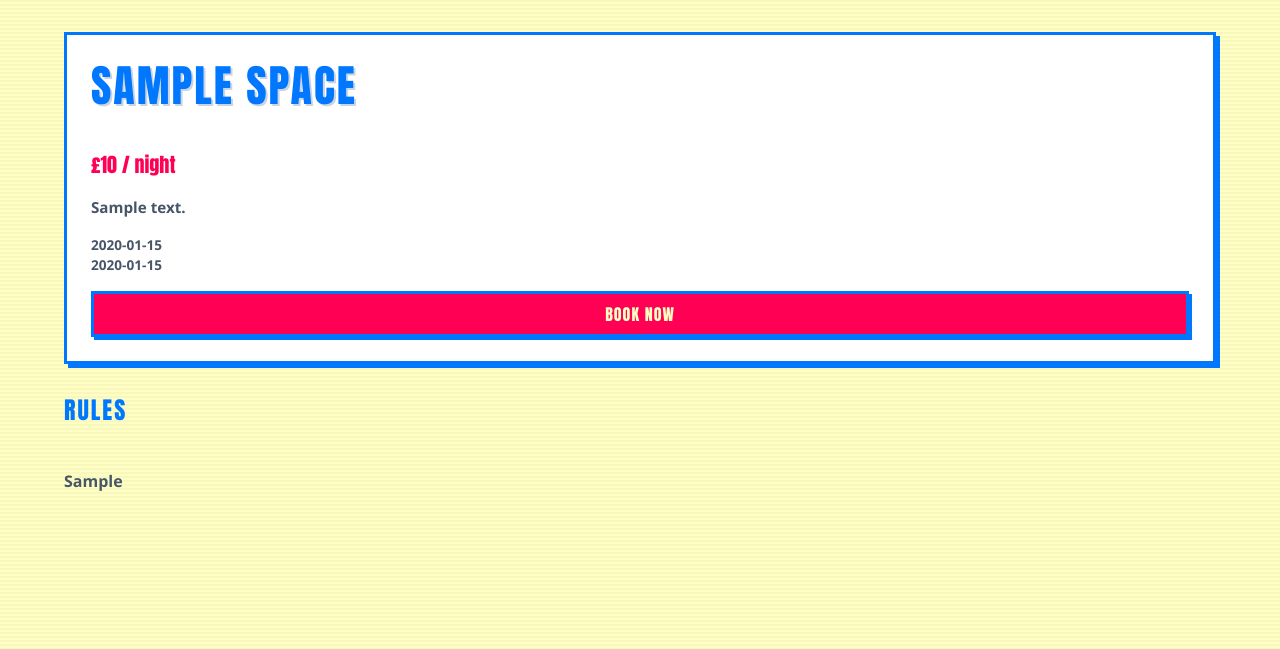
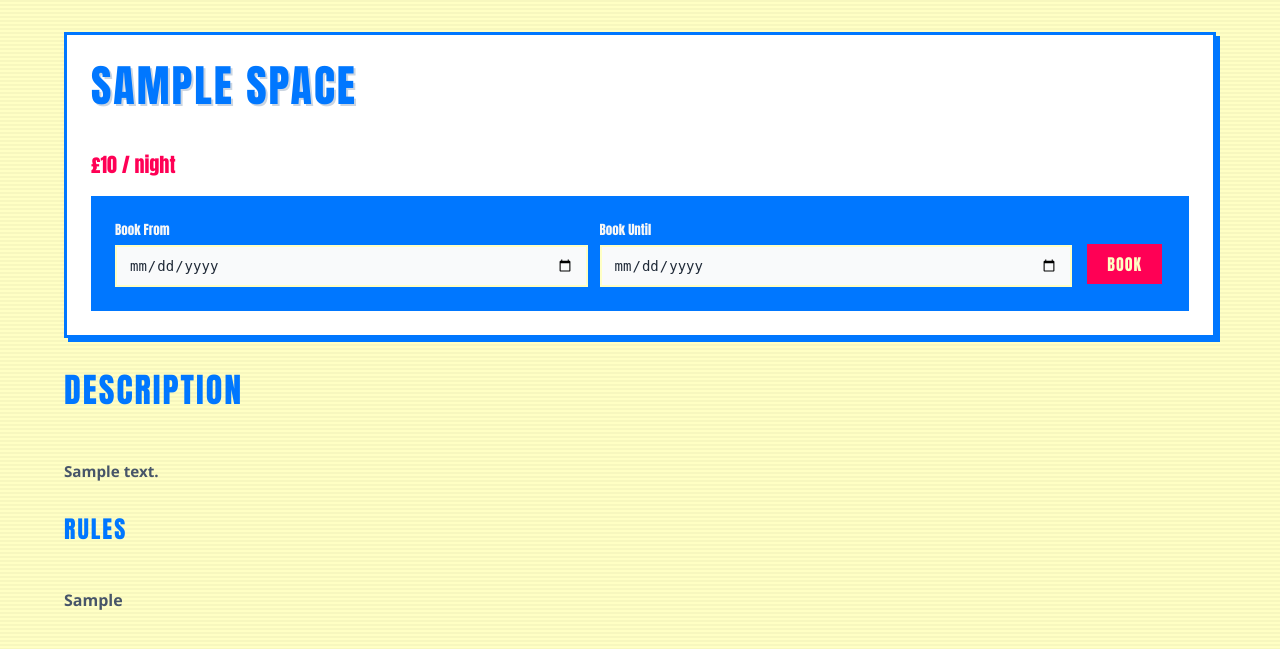
Before and after one commit to charlieloughran/arcadia-bnb, a Spring Boot app: page /spaces/1 in a window 1280 px wide. Shown: the part 78-727 px from the top of the page. Run offline with Spring Boot 4, Linux system fonts and the light colour scheme; tables that the repository leaves empty hold one stand-in row (values such as "Sample post"); some of the project's set-up classes (security, data sources, template engines, error pages and the like) are left out, and stand-ins take their place; some libraries are stand-ins or nearby versions.

Commit message:
Users can book a space

```diff
--- a/src/main/java/com/makers/makersbnb/SecurityConfig.java
+++ b/src/main/java/com/makers/makersbnb/SecurityConfig.java
@@ -27,7 +27,7 @@ public class SecurityConfig {
     public SecurityFilterChain securityFilterChain(HttpSecurity http) throws Exception {
         http
                 .authorizeHttpRequests(auth -> auth
-                        .requestMatchers("/","/contactus","/termsandconditions", "/spaces/**", "/team", "/css/**").permitAll()
+                        .requestMatchers("/","/contactus","/termsandconditions", "/spaces/**", "/spaces/*/book", "/team", "/css/**").permitAll()
                         .anyRequest().authenticated())
                 .oauth2Login(Customizer.withDefaults())
                 .logout(logout -> logout
--- /dev/null
+++ b/src/main/resources/db/migration/V7__change-column-name-bookings.sql
@@ -0,0 +1,2 @@
+ALTER TABLE bookings RENAME COLUMN bookedFrom TO booked_from;
+ALTER TABLE bookings RENAME COLUMN bookedUntil TO booked_until;
--- a/src/main/resources/templates/Team.html
+++ b/src/main/resources/templates/Team.html
@@ -11,8 +11,8 @@
 <div th:insert="~{navbar :: navbar}">  </div>
 
 <div class="container">
-<ul>
-    <li id="team-list" th:each="teamMember : ${team}" th:text="${teamMember}"></li>
+<ul id="team-list">
+    <li  th:each="teamMember : ${team}" th:text="${teamMember}"></li>
 </ul>
 </div>
 </body>
--- a/src/main/resources/templates/spaces/SpaceDetails.html
+++ b/src/main/resources/templates/spaces/SpaceDetails.html
@@ -12,17 +12,29 @@
 
 
 <div class="container">
+
+
+
 <div class="space-card" th:object="${space}">
     <h1 th:text="*{name}">Name</h1>
     <p class="space-price" th:text="${'£' + space.price + ' / night'}"> / night</p>
-    <p class="space-desc" th:text="*{description}">Description</p>
-    <div class="space-availability">
-        <p th:text="*{availability_start}">Available From</p>
-        <p th:text="*{availability_end}">Available To</p>
+    <div class="search-section-wrapper">
+        <form class="search-form" th:action="@{/spaces/{id}/book(id=*{id})}" method="post">
+            <div class="input-group">
+                <label for="booked_from">Book From</label>
+                <input type="date" id="booked_from" name="booked_from" th:value="${selectedDate}" required />
+            </div>
+            <div class="input-group">
+                <label for="booked_until">Book Until</label>
+                <input type="date" id="booked_until" name="booked_until" th:value="${selectedDate}" required />
+            </div>
+            <button type="submit" class="btn btn-primary">Book</button>
+        </form>
     </div>
-    <a th:href="@{/spaces/{id}/book(id=*{id})}" class="btn btn-primary">Book Now</a>
 </div>
 
+    <h2>Description</h2>
+    <p class="space-desc" th:text="${space.description}">Description</p>
     <h3>Rules</h3>
     <p th:text="${space.rules}">Rules</p>
 
```
Also changed, not shown: src/main/java/com/makers/makersbnb/controller/BookingController.java (+30 -0 lines), src/main/java/com/makers/makersbnb/model/Booking.java (added, +39 -0 lines), src/main/java/com/makers/makersbnb/repository/BookingRepository.java (added, +8 -0 lines), src/main/resources/db/migration/V6__add-bookings-table.sql (added, +10 -0 lines), 2 other files.
